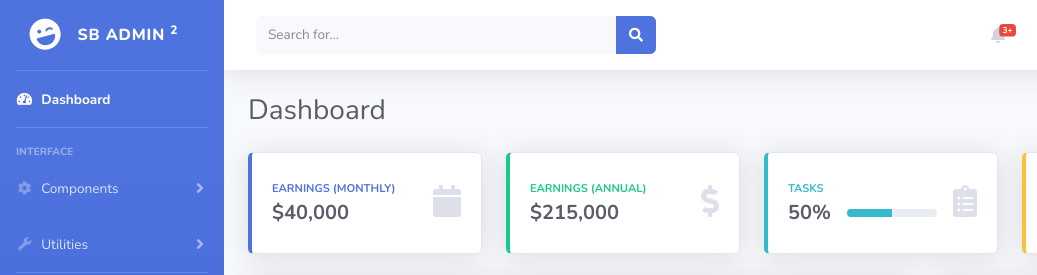
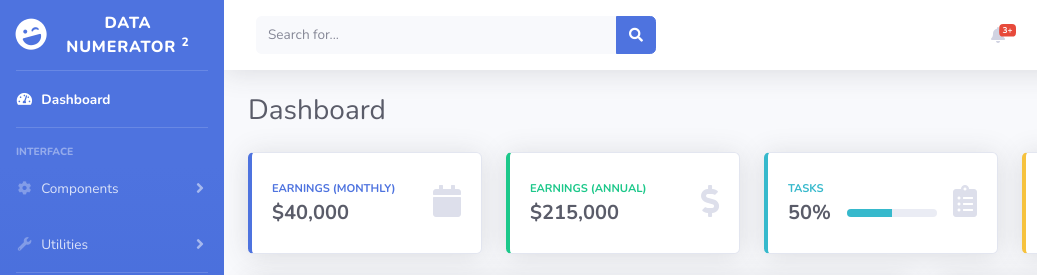
Before and after one commit to mmulika/KIMO-UI, a website with bundled scripts: page src/dashboard/index.html in a window 1280 px wide. Shown: the top 275 px of the page, 0-1037 px from the left. Built offline with nearby package versions, Linux system fonts and the light colour scheme.

Commit message:
dashboard

```diff
--- a/src/dashboard/index.html
+++ b/src/dashboard/index.html
@@ -35,7 +35,7 @@
                 <div class="sidebar-brand-icon rotate-n-15">
                     <i class="fas fa-laugh-wink"></i>
                 </div>
-                <div class="sidebar-brand-text mx-3">SB Admin <sup>2</sup></div>
+                <div class="sidebar-brand-text mx-3">Data Numerator  <sup>2</sup></div>
             </a>
 
             <!-- Divider -->
```
Also changed, not shown: src/partials/navbar.html (+2 -1 lines).
